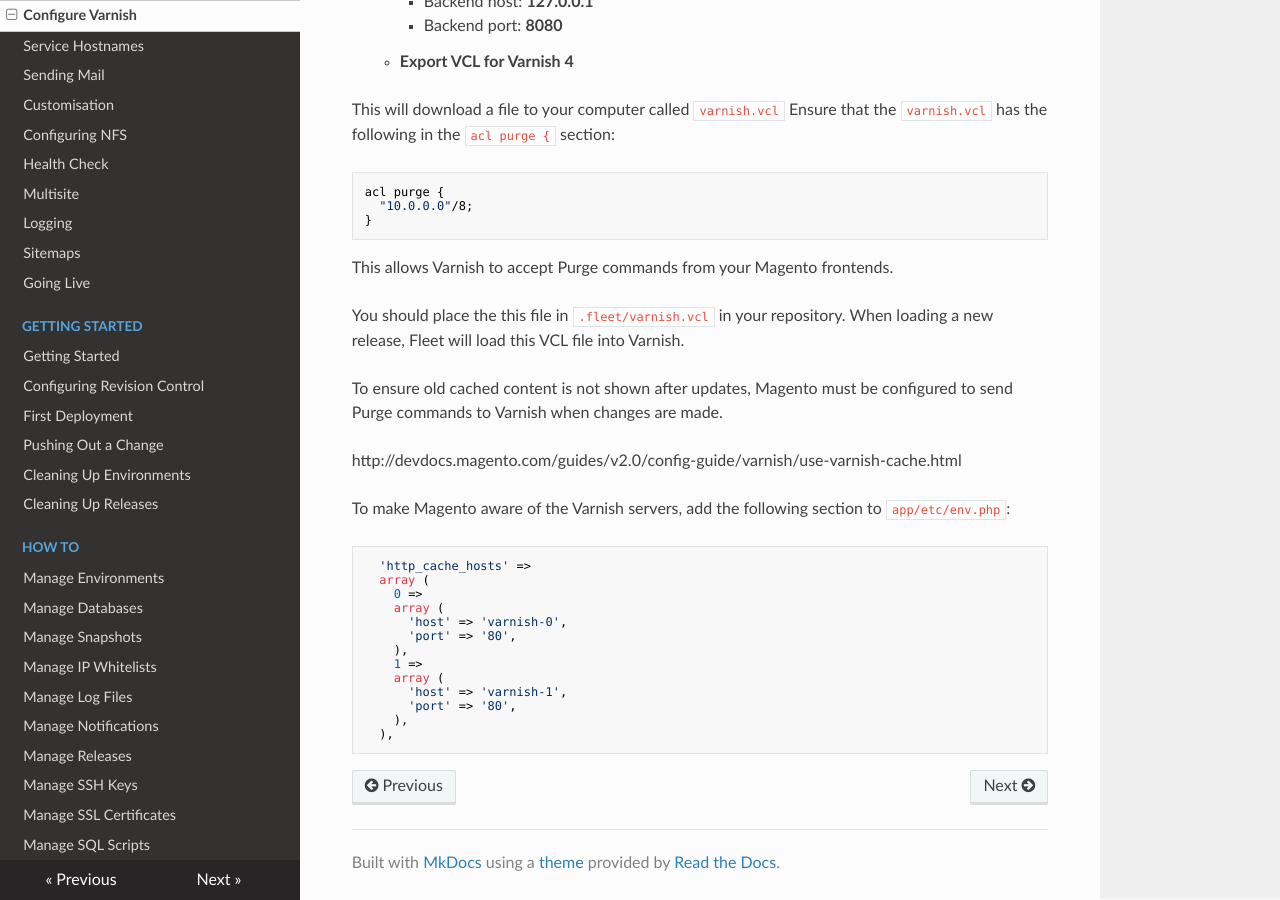
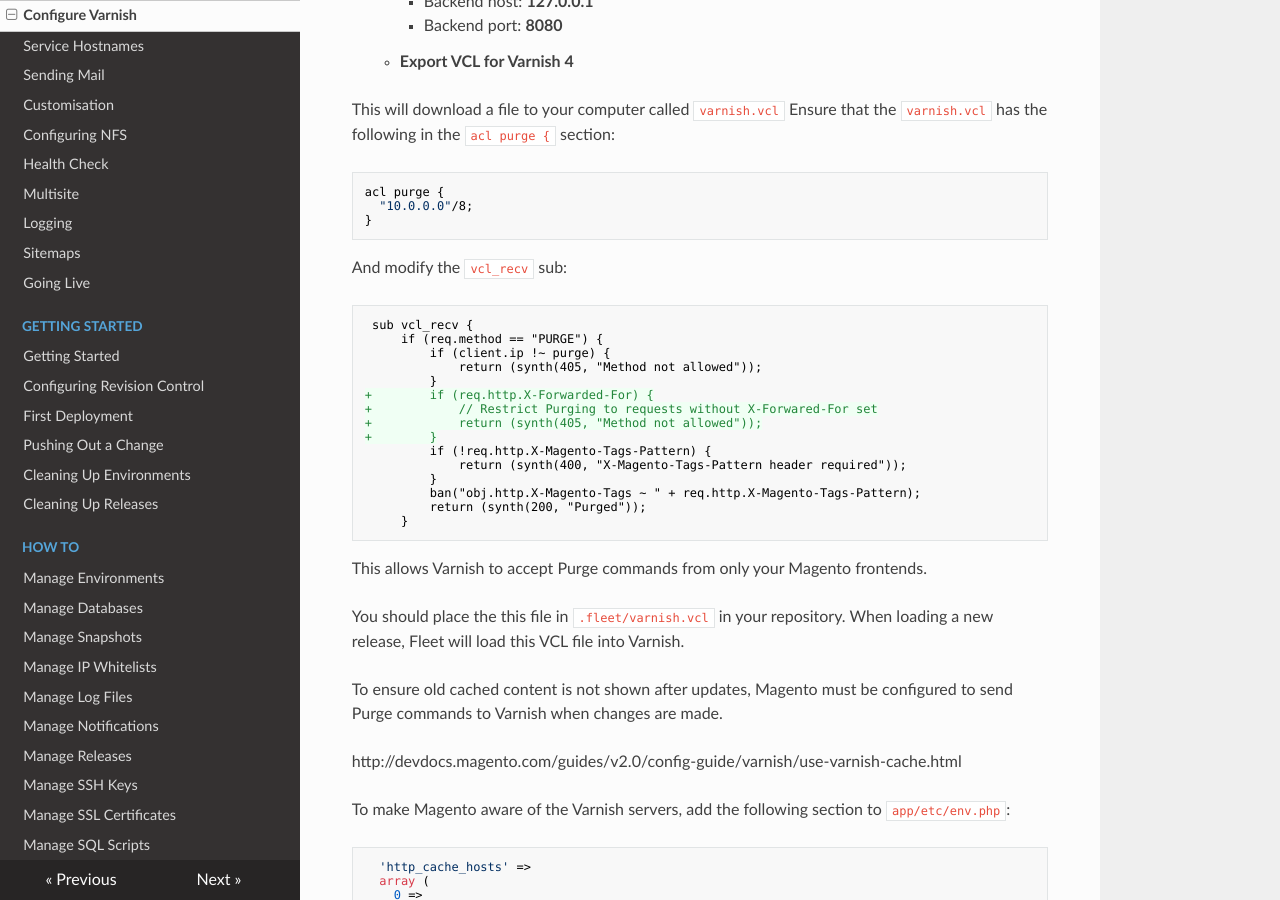
Before and after one commit to anchor/fleet-magento-docs, an MkDocs documentation site: the page built from docs/configuring-magento-2-for-fleet/varnish.md, in a window 1280 px wide and 900 px high, scrolled down 773 px. Built offline with MkDocs 1.6.1, drawn with Linux system fonts in a browser that asks for light colours; nearby versions of some CDN libraries; old or Windows-style settings are respelled for this version of MkDocs.

Commit message:
add modification to vcl_recv for x-forwarded-for

````diff
--- a/docs/configuring-magento-2-for-fleet/varnish.md
+++ b/docs/configuring-magento-2-for-fleet/varnish.md
@@ -35,7 +35,27 @@ acl purge {
 }
 ```
 
-This allows Varnish to accept Purge commands from your Magento frontends.
+And modify the `vcl_recv` sub:
+
+```diff
+ sub vcl_recv {
+     if (req.method == "PURGE") {
+         if (client.ip !~ purge) {
+             return (synth(405, "Method not allowed"));
+         }
++        if (req.http.X-Forwarded-For) {
++            // Restrict Purging to requests without X-Forwared-For set
++            return (synth(405, "Method not allowed"));
++        }
+         if (!req.http.X-Magento-Tags-Pattern) {
+             return (synth(400, "X-Magento-Tags-Pattern header required"));
+         }
+         ban("obj.http.X-Magento-Tags ~ " + req.http.X-Magento-Tags-Pattern);
+         return (synth(200, "Purged"));
+     }
+```
+
+This allows Varnish to accept Purge commands from only your Magento frontends.
 
 You should place the this file in `.fleet/varnish.vcl` in your repository.
 When loading a new release, Fleet will load this VCL file into Varnish.
````
